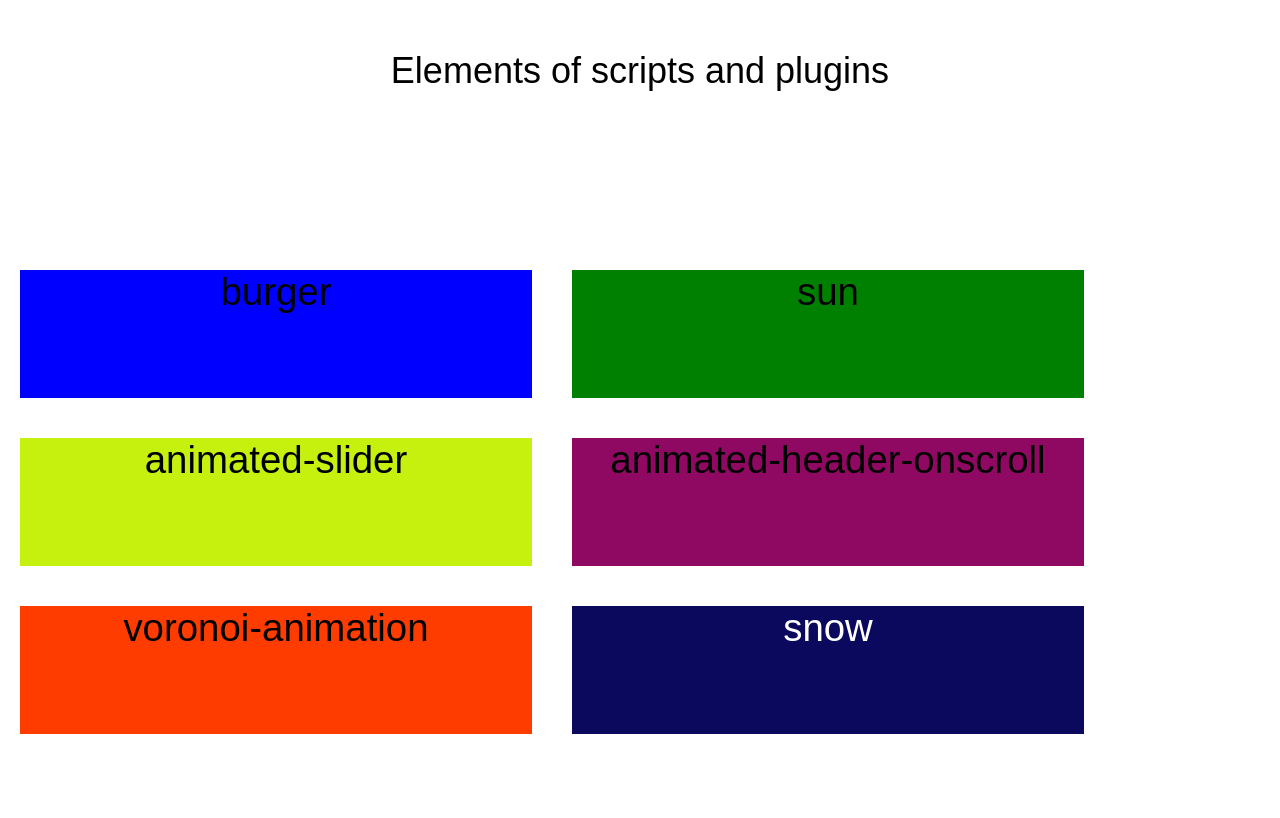
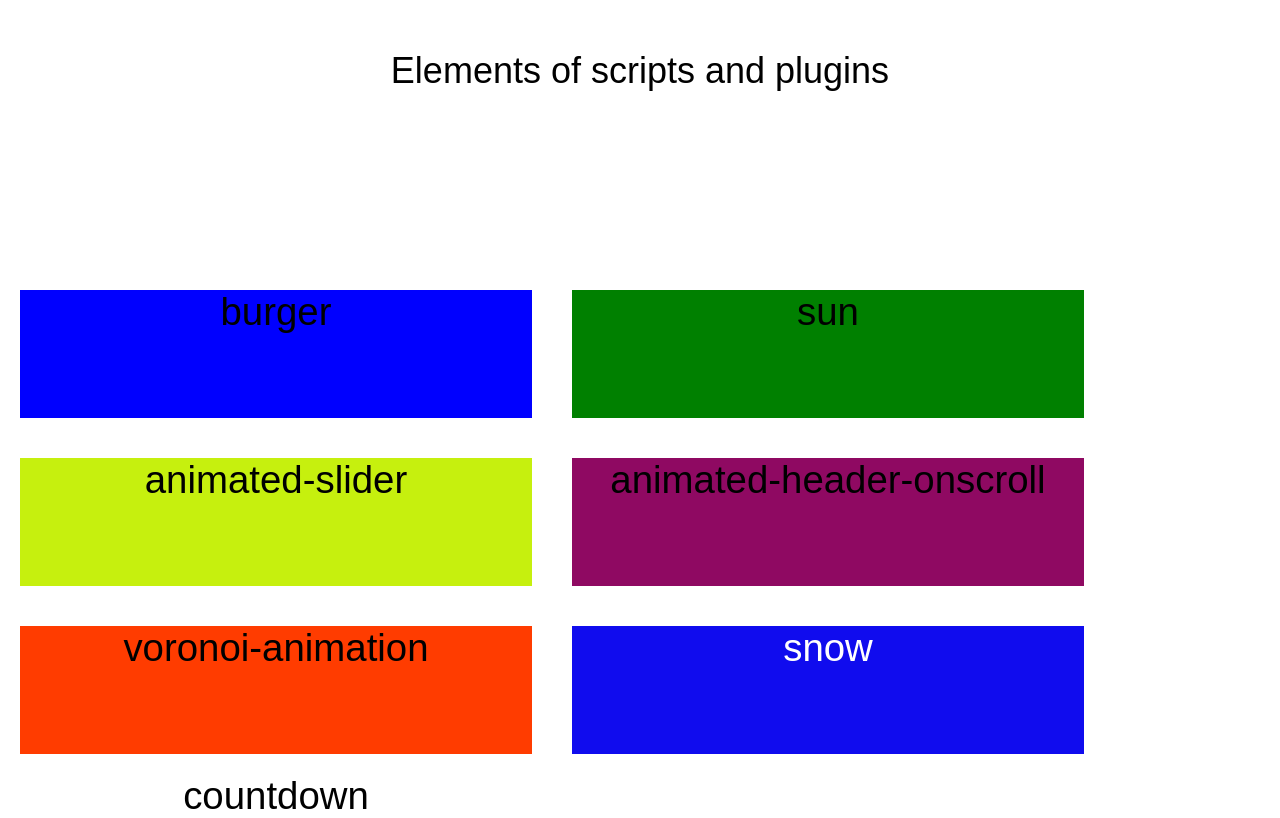
Before and after one commit to linkeusblind/elements, a plain HTML site: page index.html in a window 1280 px wide. Drawn offline with Linux system fonts and the light colour scheme.

Commit message:
linked countdown

```diff
--- a/index.html
+++ b/index.html
@@ -57,6 +57,11 @@
             background-color: rgb(10, 9, 94);
             color: white;
         }
+        .el6 {
+            float: left;
+            background-color: rgb(16, 12, 238);
+            color: white;
+        }
     </style>
 </head>
 <body>
@@ -67,6 +72,7 @@
     <a href="animated-header-onscroll/index.html"><div class="el4">animated-header-onscroll</div></a>
     <a href="voronoi-animation/index.html"><div class="el5">voronoi-animation</div></a>
     <a href="snow/index.html"><div class="el6">snow</div></a>
+    <a href="countdown/index.html"><div class="el7">countdown</div></a>
 
 </body>
 </html>
```
